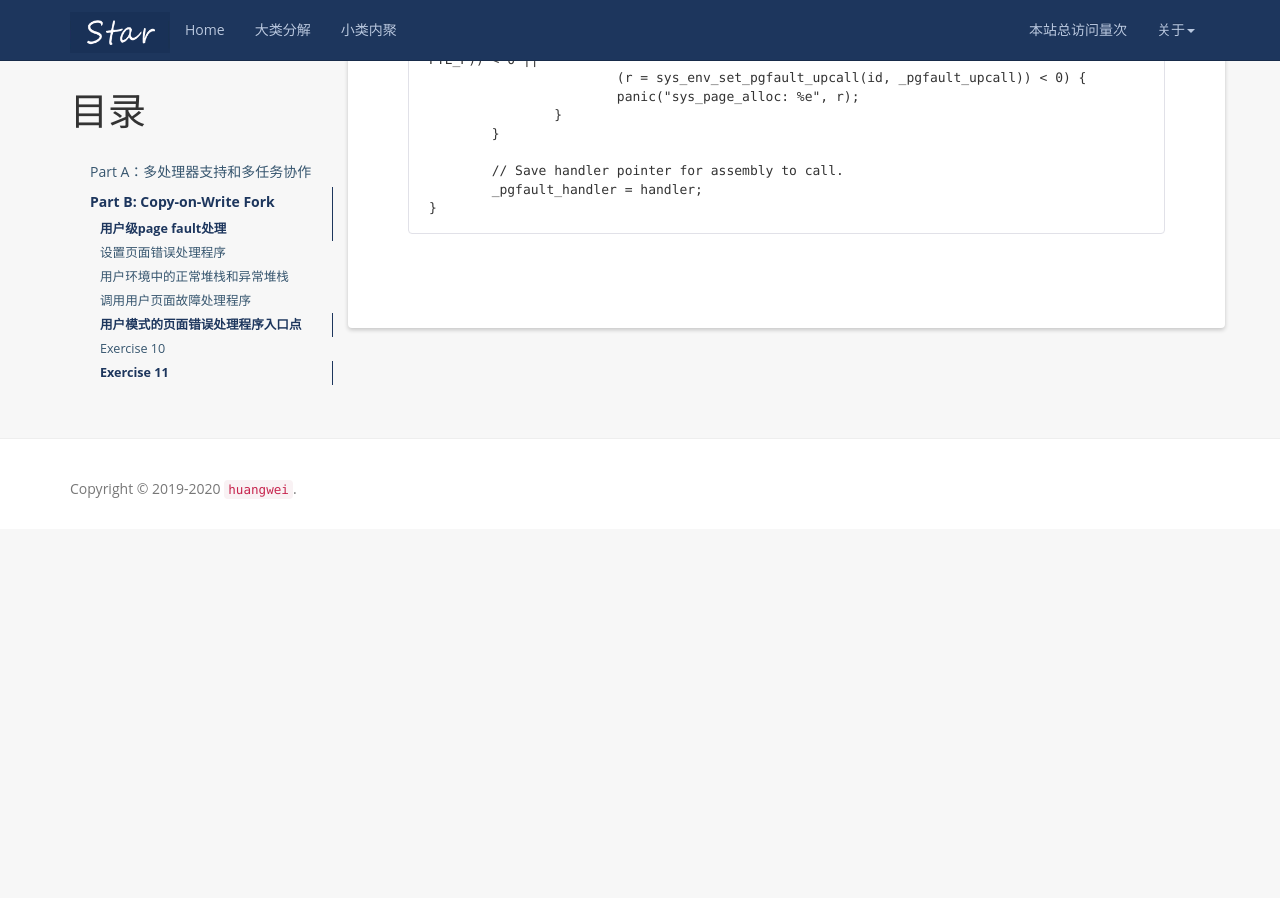
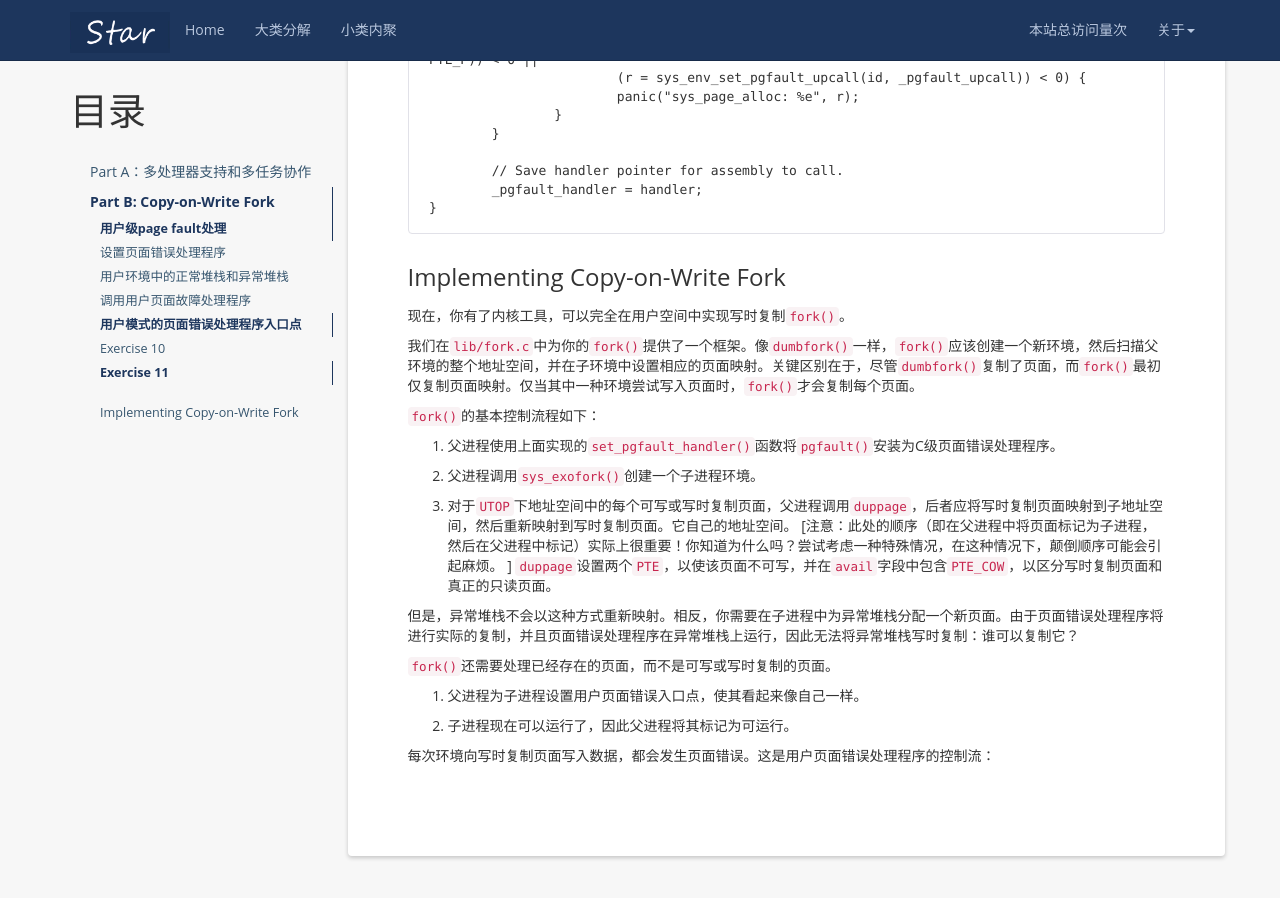
Before and after one commit to mayunmeiyouming/blog, a Jekyll site: the page built from _posts/2019-12-28-xv6 lab4.md, in a window 1280 px wide and 900 px high, scrolled down 15000 px. Built offline with Jekyll 4.4.1, drawn with Linux system fonts in a browser that asks for light colours; nearby versions of some CDN libraries; a script that is not in the unit is left out; comment, search, counter and statistics services are not loaded; before the commit the page ends 15529 px from its top, so only the background shows below that.

Commit message:
2020-1-8-1

````diff
--- a/_posts/2019-12-28-xv6 lab4.md
+++ b/_posts/2019-12-28-xv6 lab4.md
@@ -724,3 +724,27 @@ void set_pgfault_handler(void (*handler)(struct UTrapframe *utf))
 	_pgfault_handler = handler;
 }
 ```
+
+### Implementing Copy-on-Write Fork
+
+现在，你有了内核工具，可以完全在用户空间中实现写时复制`fork()`。
+
+我们在`lib/fork.c`中为你的`fork()`提供了一个框架。像`dumbfork()`一样，`fork()`应该创建一个新环境，然后扫描父环境的整个地址空间，并在子环境中设置相应的页面映射。关键区别在于，尽管`dumbfork()`复制了页面，而`fork()`最初仅复制页面映射。仅当其中一种环境尝试写入页面时，`fork()`才会复制每个页面。
+
+`fork()`的基本控制流程如下：
+
+1. 父进程使用上面实现的`set_pgfault_handler()`函数将`pgfault()`安装为C级页面错误处理程序。
+
+2. 父进程调用`sys_exofork()`创建一个子进程环境。
+
+3. 对于`UTOP`下地址空间中的每个可写或写时复制页面，父进程调用`duppage`，后者应将写时复制页面映射到子地址空间，然后重新映射到写时复制页面。它自己的地址空间。 [注意：此处的顺序（即在父进程中将页面标记为子进程，然后在父进程中标记）实际上很重要！你知道为什么吗？尝试考虑一种特殊情况，在这种情况下，颠倒顺序可能会引起麻烦。 ] `duppage`设置两个`PTE`，以使该页面不可写，并在`avail`字段中包含`PTE_COW`，以区分写时复制页面和真正的只读页面。
+
+但是，异常堆栈不会以这种方式重新映射。相反，你需要在子进程中为异常堆栈分配一个新页面。由于页面错误处理程序将进行实际的复制，并且页面错误处理程序在异常堆栈上运行，因此无法将异常堆栈写时复制：谁可以复制它？
+
+`fork()`还需要处理已经存在的页面，而不是可写或写时复制的页面。
+
+4. 父进程为子进程设置用户页面错误入口点，使其看起来像自己一样。
+
+5. 子进程现在可以运行了，因此父进程将其标记为可运行。
+
+每次环境向写时复制页面写入数据，都会发生页面错误。这是用户页面错误处理程序的控制流：
````
